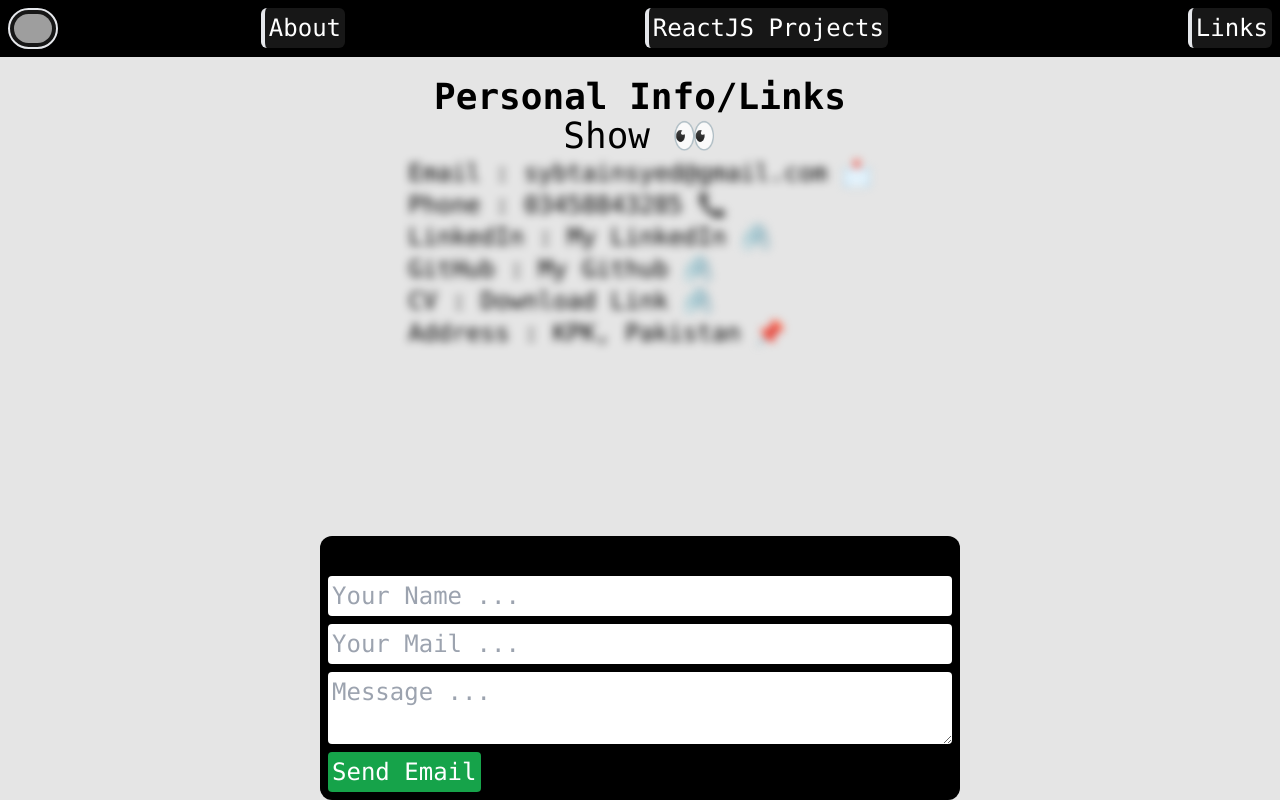
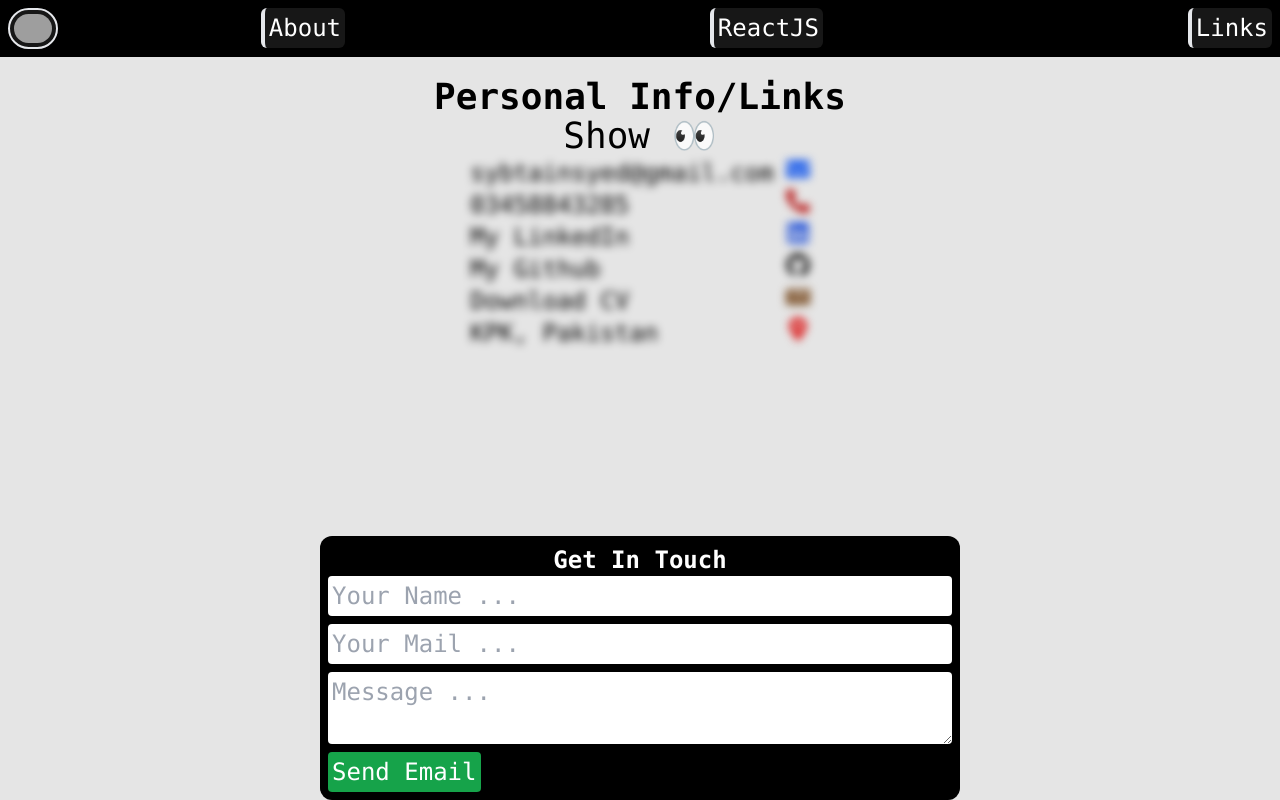
Before and after one commit to SyedSybtain/syedsybtain, a React (Vite) app: page /links in a window 1280 px wide. Built offline with nearby package versions, Linux system fonts and the light colour scheme; grey boxes are pictures that could not be loaded.

Commit message:
Adding react icons

```diff
--- a/src/components/Home.jsx
+++ b/src/components/Home.jsx
@@ -1,6 +1,15 @@
 import { useGSAP } from '@gsap/react'
 import React, { useState } from 'react'
 import gsap from 'gsap'
+import { FaPython,FaJs,FaHtml5, FaGithub } from 'react-icons/fa'
+import { Fa0, Fa1, FaDocker, FaGit, FaGitAlt } from 'react-icons/fa6'
+import { Si2Fas, SiDjango, SiJson, SiJsonwebtokens, SiLangchain, SiOllama, SiPostgresql, SiPytorch, SiReact, SiRust } from 'react-icons/si'
+import { RiAiGenerate2, RiTailwindCssFill } from 'react-icons/ri'
+import { PiOpenAiLogo } from 'react-icons/pi'
+import { GiNuclearPlant, GiTorch } from 'react-icons/gi'
+import { BiLogoDjango } from 'react-icons/bi'
+import { TbBrandDjango } from 'react-icons/tb'
+import { DiJekyllSmall } from 'react-icons/di'
 
 function Home() {
   useGSAP(() => {
@@ -21,6 +30,13 @@ function Home() {
       opacity:0,
 
     })
+    gsap.to("#spinDiv", {
+      rotation: 360,
+      repeat: -1,
+      duration: 5,
+      ease: "linear",
+    });
+
   }
   ,[])
   return (
@@ -33,9 +49,9 @@ function Home() {
 
           <div className='flex flex-col justify-center items-start bg-[#E5E5E5] border-l-4 h-max border-black p-2 w-max home-info'>
             <b className='text-2xl sm:text-3xl md:text-4xl'>Syed Sybtain</b>
+            <b className=''>Computer Engineer</b>
             <b className=''>Python Full Stack Developer</b>
             <b className=''>Front End Developer</b>
-            <b className=''>Computer Engineer</b>
             <b className=''>AI Developer</b>
 
           </div>
@@ -48,6 +64,31 @@ function Home() {
             This Passion leads me to do projects in these domains to learn advanced techniques and contribute in projects for the benefits of Society.
           </p>
         </div>
+        <div className=' mt-2 p-2 w-[70%] home-intro'>
+          <div className='grid grid-cols-3 md:grid-cols-5 mt-2'>
+            <FaPython className='hover:scale-[1.1] text-blue-700 text-4xl md:text-8xl'/>
+            <FaJs className='hover:scale-[1.1] text-yellow-600 text-4xl md:text-8xl'/>
+            <SiDjango className='hover:scale-[1.1] text-blue-700 text-4xl md:text-8xl'/>
+            <SiReact id='spinDiv' className='hover:scale-[1.1] text-blue-500 text-4xl md:text-8xl'/>
+            <SiLangchain className='hover:scale-[1.1] text-green-700 text-4xl md:text-8xl'/>
+            <PiOpenAiLogo className='hover:scale-[1.1] text-black text-4xl md:text-8xl'/>
+            <RiTailwindCssFill className='hover:scale-[1.1] text-blue-700 text-4xl md:text-8xl'/>
+            <FaHtml5 className='hover:scale-[1.1] text-orange-700 text-4xl md:text-8xl'/>
+            <SiPostgresql className='hover:scale-[1.1] text-sky-700 text-4xl md:text-8xl'/>
+            <FaDocker className='hover:scale-[1.1] text-blue-600 text-4xl md:text-8xl'/>
+            <RiAiGenerate2 className='hover:scale-[1.1] text-black text-4xl md:text-8xl'/>
+            <FaGitAlt className='hover:scale-[1.1] text-orange-700 text-4xl md:text-8xl'/>
+            <FaGithub className='hover:scale-[1.1] text-black text-4xl md:text-8xl'/>
+            <SiPytorch className='hover:scale-[1.1] text-orange-700 text-4xl md:text-8xl'/>
+            <SiOllama className='hover:scale-[1.1] text-orange-700 text-4xl md:text-8xl'/>
+            <FaHtml5 className='hover:scale-[1.1] text-orange-700 text-4xl md:text-8xl'/>
+            <FaHtml5 className='hover:scale-[1.1] text-orange-700 text-4xl md:text-8xl'/>
+            <FaHtml5 className='hover:scale-[1.1] text-orange-700 text-4xl md:text-8xl'/>
+            <FaHtml5 className='hover:scale-[1.1] text-orange-700 text-4xl md:text-8xl'/>
+
+          </div>
+
+        </div>
     </div>
   )
 }
--- a/src/components/Links.jsx
+++ b/src/components/Links.jsx
@@ -1,5 +1,7 @@
 import React, { useRef, useState } from 'react'
 import emailjs from '@emailjs/browser'
+import { FaLinkedin, FaLocationDot, FaPhone } from 'react-icons/fa6'
+import { FaEnvelope, FaGithub, FaNewspaper } from 'react-icons/fa'
 
 function Links() {
   const [show,setShow] = useState(false)
@@ -25,16 +27,16 @@ function Links() {
       <b className='text-2xl sm:text-3xl md:text-4xl font-mono slef-center'>Personal Info/Links</b>
           <button className='text-2xl sm:text-3xl md:text-4xl w-max self-center animate-bounce' onClick={() => setShow(!show)}> {show ? " Hide 🙈" : "Show 👀"} </button>
           <div className={show ? 'flex flex-col self-center text-start w-max' : 'flex flex-col self-center blur-sm text-start w-max'}>
-            <div>Email : <a href="mailto:sybtainsyed@gmail.com">sybtainsyed@gmail.com 📩</a> </div>
-            <div>Phone : 03458843285 📞  </div>
-            <div>LinkedIn : <a href="https://www.linkedin.com/in/syed-sybtain/">My LinkedIn 🖇️ </a> </div>
-            <div>GitHub : <a href="https://github.com/SyedSybtain">My Github 🖇️ </a> </div>
-            <div>CV : <a href="https://drive.google.com/drive/folders/1zPUd-yFNVw7njvxileZMBZNGApmC5bqc?usp=drive_link">Download Link 🖇️</a> </div>
-            <div>Address : KPK, Pakistan 📌 </div>
+            <div className='flex justify-between'><a href="mailto:sybtainsyed@gmail.com">sybtainsyed@gmail.com </a><FaEnvelope className='text-blue-600 ml-3'/> </div>
+            <div className='flex justify-between'>03458843285  <FaPhone className='text-red-700 ml-3'/></div>
+            <div className='flex justify-between'><a href="https://www.linkedin.com/in/syed-sybtain/">My LinkedIn </a> <FaLinkedin className='text-blue-700 ml-3'/> </div>
+            <div className='flex justify-between'><a href="https://github.com/SyedSybtain">My Github  </a> <FaGithub className='ml-3'/></div>
+            <div className='flex justify-between'><a href="https://drive.google.com/drive/folders/1zPUd-yFNVw7njvxileZMBZNGApmC5bqc?usp=drive_link">Download CV</a> <FaNewspaper className='text-yellow-900 ml-3'/></div>
+            <div className='flex justify-between'>KPK, Pakistan <FaLocationDot className='text-red-600 ml-3'/> </div>
           </div>
 
           <div className='bg-black text-black p-2 rounded-xl mt-8 w-[100%] md:w-[50%]  self-center absolute bottom-0'>
-              <b>Get In Touch</b>
+              <b className='text-white'>Get In Touch</b>
               <form className='flex flex-col gap-2' ref={form} onSubmit={handleMail}>
                 <input className='p-1 rounded' type="text" name='name' placeholder='Your Name ...'  />
                 <input className='p-1 rounded' type="email" name='email'  placeholder='Your Mail ...'  />
--- a/src/components/Navbar.jsx
+++ b/src/components/Navbar.jsx
@@ -11,7 +11,7 @@ function Navbar() {
         </div>
         <div className='flex justify-between bg-yellow-0 w-[80%] p-0 items-center justify-between text-sm md:text-2xl'>
           <div className='bg-neutral-900 p-1 rounded-md border-l-4 w-max hover:bg-white hover:text-black'><Link to='/profile'>About</Link> </div>
-          <div className='bg-neutral-900 p-1 rounded-md border-l-4 w-max hover:bg-white hover:text-black'><Link to='/projects'>ReactJS Projects</Link> </div>
+          <div className='bg-neutral-900 p-1 rounded-md border-l-4 w-max hover:bg-white hover:text-black'><Link to='/projects'>ReactJS</Link> </div>
           <div className='bg-neutral-900 p-1 rounded-md border-l-4 w-max hover:bg-white hover:text-black'><Link to='/links'>Links</Link> </div>
         </div>
     </div>
--- a/src/components/Profile.jsx
+++ b/src/components/Profile.jsx
@@ -5,7 +5,7 @@ import gsap from 'gsap'
 function Profile() {
   const languages = ["Python" ,"JavaScript", "Matlab", "PostgreSQL", "C/C++", "Assembly", "Verilog", "VHDL"]
   const frameWorks = ["DJANGO","ReactJS","Pytorch", "TensorFlow", "Numpy", "Pandas", "Scikit-Learn", "Matplotlib", "OpenCV"]
-  const techStack = ["Git/Github", "Docker", "AWS", "MySQL", "DJANGO", "DRF", "Raspberry Pi", "Integrating APIs"]
+  const techStack = ["Git/Github", "Docker", "AWS", "MySQL", "DJANGO", "DRF", "Raspberry Pi", "Vercel"]
   const interests = ["AI", "ML", "GenAI", "NLP", "Computer Vision", "IoT", "LLM’s", "Fine Tuning AI Models", "Integrating AI with WEB"]
 
   useGSAP(() => {
@@ -44,7 +44,7 @@ function Profile() {
       <div className="border-b-2 border-black w-[90%] mt-4 about-dev">
         <b className='text-2xl sm:text-3xl md:text-4xl'>Skills</b>
         <div className='grid grid-cols-2 justify-center'>
-          <div className=' w-max border-2 border-black mt-2 p-2 rounded'>
+          <div className='w-max border-2 border-black mt-2 p-2 rounded'>
             <b className=''>Languages</b>
             {languages.map((lang,i) => <li key = {i}>{lang}</li>  )}
           </div>
--- a/src/components/Projects.jsx
+++ b/src/components/Projects.jsx
@@ -1,7 +1,7 @@
 import { useGSAP } from '@gsap/react'
-import React from 'react'
 import { Link } from 'react-router-dom'
 import gsap from 'gsap'
+import { FaReact } from 'react-icons/fa'
 
 function Projects() {
   useGSAP(() => {
@@ -15,11 +15,17 @@ function Projects() {
       duration:0.5,
       stagger:0.1
     })
+    gsap.to('#reactLogo',{
+      rotation: 360,
+      repeat:-1,
+      duration:5,
+      ease:'linear',
+    })
   },[])
 
   return (
     <div className='self-center w-[90%] rounded mt-4 flex flex-col justify-center items-center gap-2 p-1 bg-opacity-100'>
-        <b id='project-head' className='text-sm sm:text-2xl md:text-4xl text-black'>Demo React Projects ⚛️</b>
+        <b id='project-head' className='text-sm sm:text-2xl md:text-4xl text-black flex'>Demo React Projects <FaReact id='reactLogo' className='text-blue-800'/> </b>
         <div className='bg-neutral-900 p-1 w-max rounded-md hover:bg-[#E5E5E5] hover:text-black hover:border-2 hover:border-black project-item'><Link to='/projects/todo'>ToDo App</Link> </div>
         <div className='bg-neutral-900 p-1 w-max rounded-md hover:bg-[#E5E5E5] hover:text-black hover:border-2 hover:border-black project-item'><Link to='/projects/whiteboard'>White Board</Link> </div>
         <div className='bg-neutral-900 p-1 w-max rounded-md hover:bg-[#E5E5E5] hover:text-black hover:border-2 hover:border-black project-item'><Link to='/projects/stopwatch'>StopWatch</Link> </div>
```
